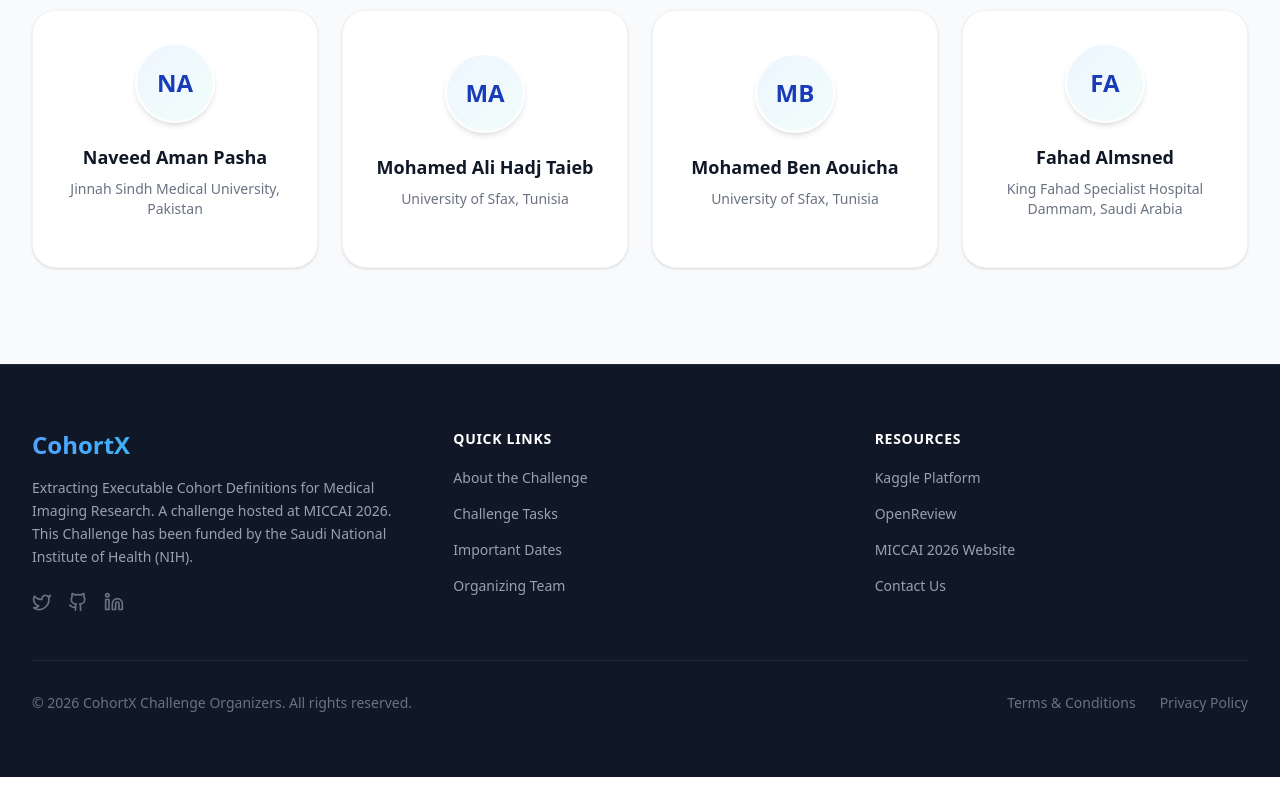
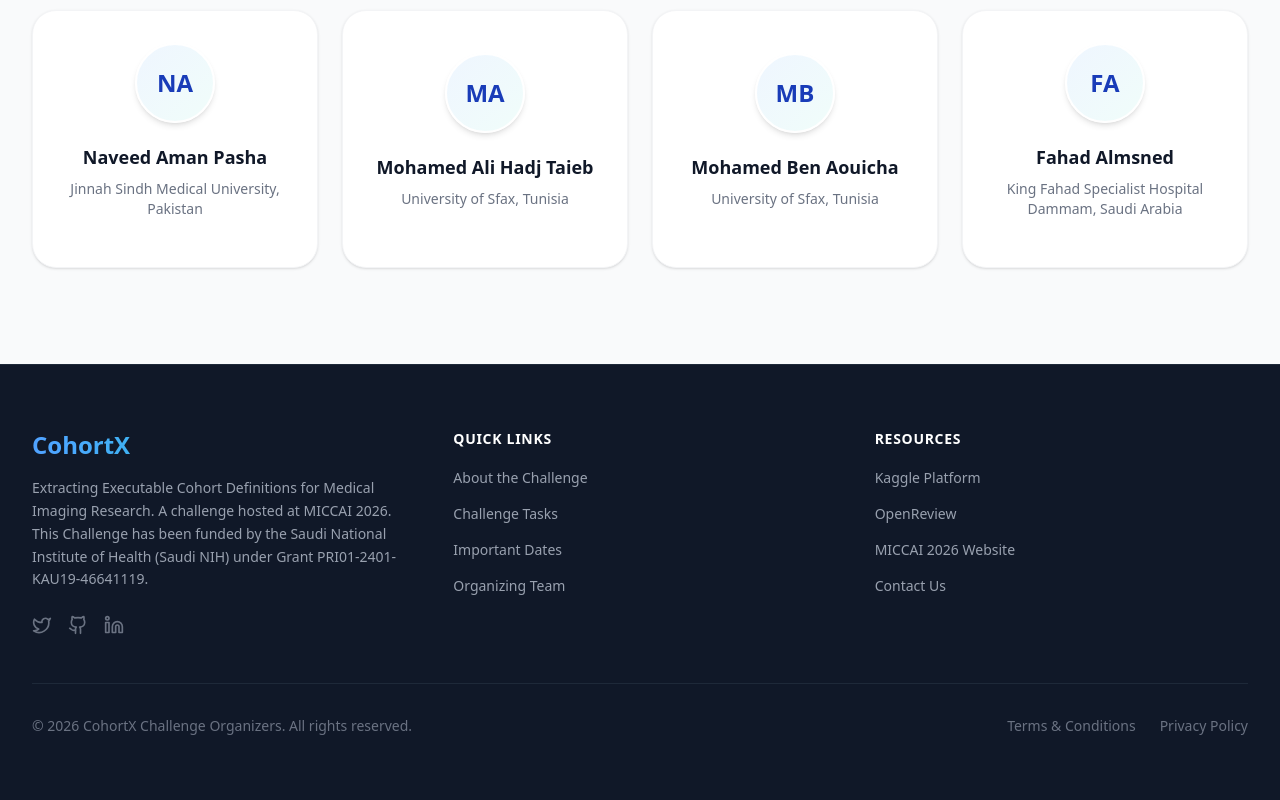
Before and after one commit to csisc/CohortX-MICCAI, a React (Vite) app: page / in a window 1280 px wide. Shown: the part 5224-6024 px from the top of the page. Before the commit the page ends 6001 px from the top, so only its background shows below. Built offline with nearby package versions, Linux system fonts and the light colour scheme.

Commit message:
Update Footer.tsx

```diff
--- a/src/components/Footer.tsx
+++ b/src/components/Footer.tsx
@@ -12,7 +12,7 @@ export default function Footer() {
             <p className="text-gray-400 text-sm leading-relaxed mb-6">
               Extracting Executable Cohort Definitions for Medical Imaging Research.
               A challenge hosted at MICCAI 2026.
-              This Challenge has been funded by the Saudi National Institute of Health (NIH).
+              This Challenge has been funded by the Saudi National Institute of Health (Saudi NIH) under Grant PRI01-2401-KAU19-46641119.
             </p>
             <div className="flex space-x-4">
               <a href="https://x.com/anas_alzahrani" className="text-gray-500 hover:text-white transition-colors">
```
